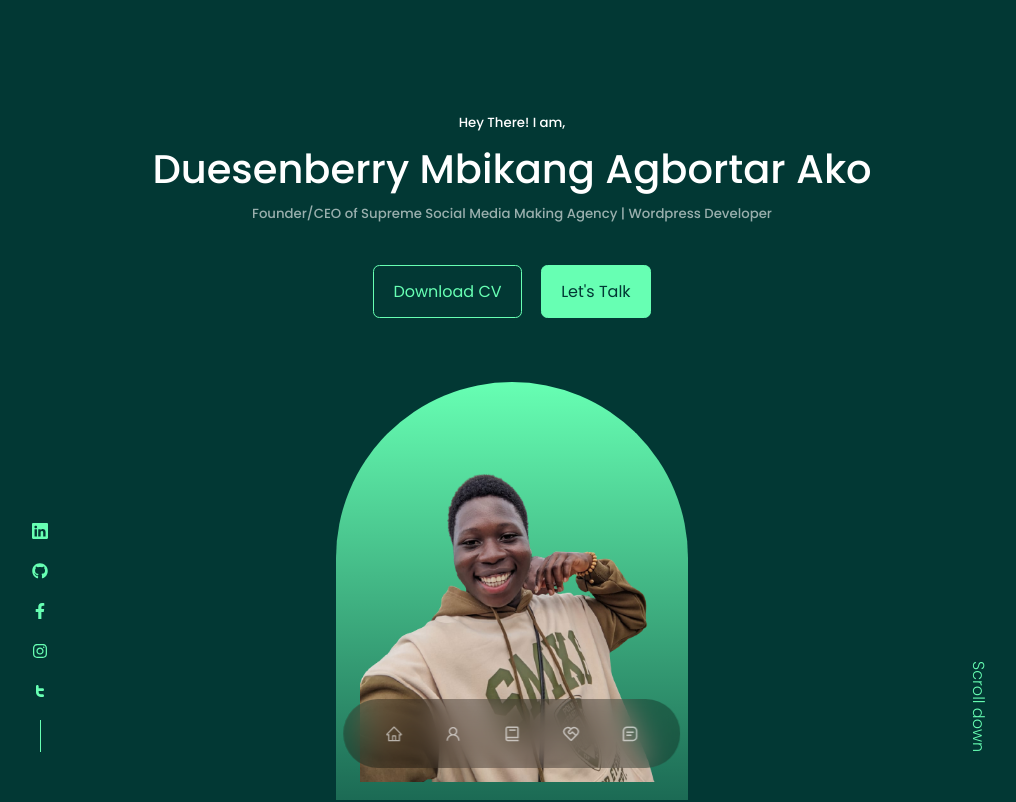
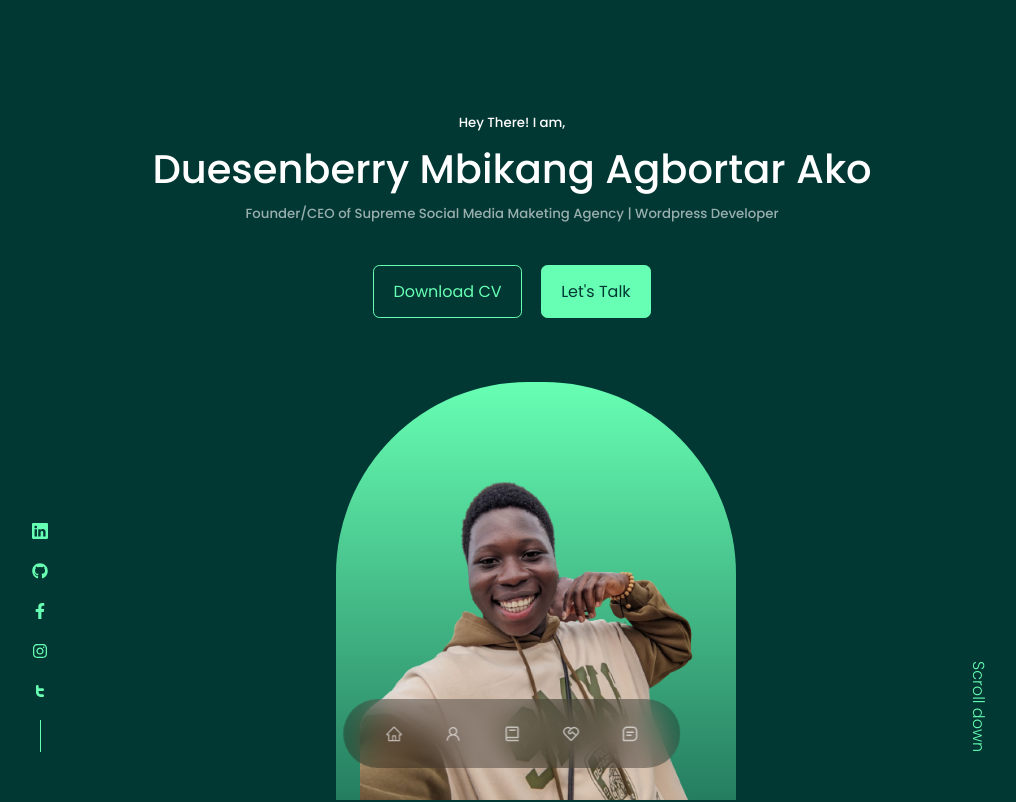
Before and after one commit to duesenberry55/myportfolio, a React (Create React App) app: page / in a window 1280 px wide. Shown: the top 802 px of the page, without its empty margins (128-1144 px from the left). Built offline with nearby package versions, Linux system fonts and the light colour scheme.

Commit message:
front end additional commits

```diff
--- a/src/components/header/Header.jsx
+++ b/src/components/header/Header.jsx
@@ -10,7 +10,7 @@ return (
 <div className='container header__container'>
 <h5>Hey There! I am,</h5>
 <h1>Duesenberry Mbikang Agbortar Ako</h1>
-<h5 className='text-light'>Founder/CEO of Supreme Social Media Making Agency | Wordpress Developer </h5>
+<h5 className='text-light'>Founder/CEO of Supreme Social Media Maketing Agency | Wordpress Developer </h5>
 <CTA/>
 {/* here we are using the imported CTA component */}
 <HeaderSocial/>
@@ -18,7 +18,7 @@ return (
 <div className='my_image'>
 
 {/* <img src= "./src/assets/me2.jpg" alt='duesenberry'/> */}
- <img src= {me} alt="duesenberry" width={900} height={400} />
+ <img src= {me} alt="duesenberry" width={900} height={450} />
 
 </div>
 <a href='#contact' className='scroll__down'>Scroll down</a>
--- a/src/components/header/header.css
+++ b/src/components/header/header.css
@@ -39,8 +39,8 @@ after the social icons*/
 
 .my_image {
     background: linear-gradient(var(--color-primary), transparent);
-    width: 22rem;
-    Height: 35rem;
+    width: 25rem;
+    Height: 40rem;
     position: absolute;
     left: calc(50% - 11rem);
     /*this help to place the image to the middle of screen*/
```
